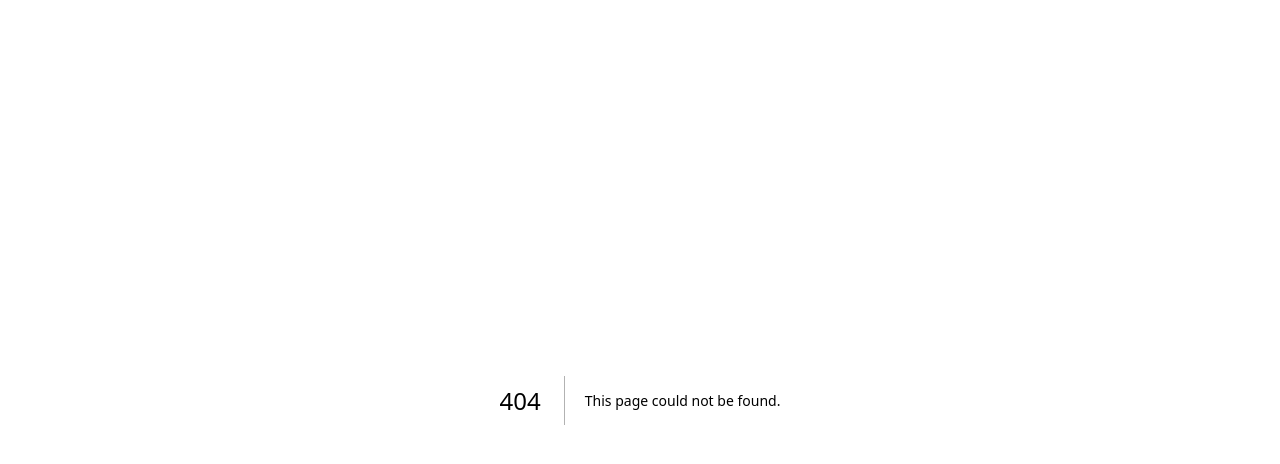
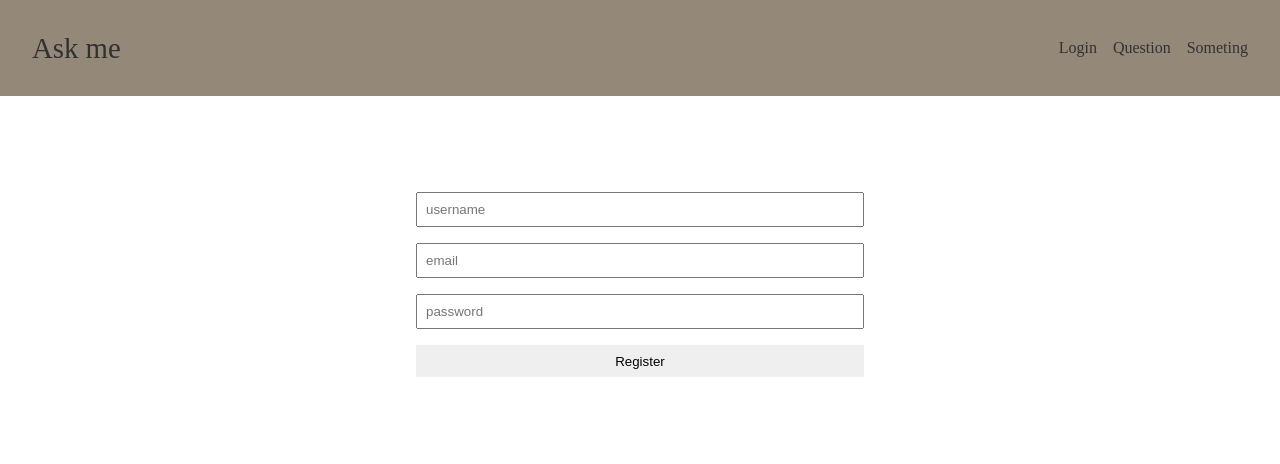
Before and after one commit to Pijus-Bilinskas/Ask-me-frontend, a Next.js app: page /register in a window 1280 px wide. Before the commit this address had no page. Shown: the top 464 px of the page. Built offline with nearby package versions, Linux system fonts and the light colour scheme.

Commit message:
made a register page with its form

```diff
--- /dev/null
+++ b/components/RegisterForm/RegisterForm.module.css
@@ -0,0 +1,20 @@
+.form {
+    display: flex;
+    flex-direction: column;
+    gap: 1rem;
+    margin: auto;
+    margin-top: 6rem;
+    width: 28rem;
+}
+
+.form input {
+    padding: 0.5rem;
+}
+
+.form button {
+    padding: 0.5rem;
+}
+
+.error {
+    color: var(--color-danger);
+}
--- /dev/null
+++ b/components/RegisterForm/RegisterForm.tsx
@@ -0,0 +1,84 @@
+import React, { useState } from "react";
+import styles from "./RegisterForm.module.css";
+import axios from "axios";
+import { useRouter } from "next/router";
+import Button from "../Button/Button";
+
+
+const RegisterForm = () => {
+    const router = useRouter();
+
+    const [email, setEmail] = useState("");
+    const [password, setPassword] = useState("");
+    const [name, setName] = useState("");
+    const [isError, setError] = useState(false);
+    const [isBadData, setBadData] = useState(false);
+
+    const onRegister = async () => {
+        const registerBody = {
+            name: name,
+            email: email,
+            password: password,
+        };
+
+        if(!name || !email || !password) {
+            setError(true);
+            return;
+        };
+
+
+        setError(false);
+
+        try{
+            const response = await axios.post(
+                `${process.env.SERVER_URL}/register`,
+                registerBody
+            );
+
+            if(response.status === 200) {
+                setBadData(false);
+                router.push("/login");
+            }
+
+            console.log("response", response)
+        } catch (err) {
+            setBadData(true);
+            console.log("err", err)
+        }
+    };
+
+    return(
+        <div className={styles.form}>
+            <input
+            value={name}
+            onChange={(e)=> setName(e.target.value)}
+            placeholder="username"
+            />
+
+            <input
+            value={email}
+            onChange={(e)=> setEmail(e.target.value)}
+            placeholder="email"
+            />
+
+            <input
+            type="password"
+            value={password}
+            onChange={(e)=> setPassword(e.target.value)}
+            placeholder="password"
+            />
+
+            <Button  onClick={onRegister} title="Register" />
+
+            {isError && (
+                <div className={styles.error}>Please fill all the boxes</div>
+            )}
+
+            {isBadData &&(
+                <div className={styles.error}>Provided incorrect data</div>
+            )}
+        </div>
+    );
+};
+
+export default RegisterForm;
--- a/pages/login/index.tsx
+++ b/pages/login/index.tsx
@@ -2,12 +2,17 @@ import React from "react";
 import Header from "../../components/Header/Header";
 import { links } from "../../constants/link";
 import LoginForm from "../../components/LoginForm/LoginForm";
+import Link from "next/link";
+import styles from "../../styles/Home.module.css";
 
 const Index = () => {
     return(
         <div>
             <Header logo={"Ask me"} links={links} />
             <LoginForm />
+            <div className={styles.linkWrapper}>
+            <Link href={"/register"}>Register</Link>
+            </div>
         </div>
     );
 };
--- /dev/null
+++ b/pages/register/index.tsx
@@ -0,0 +1,15 @@
+import React from "react";
+import Header from "../../components/Header/Header";
+import { links } from "../../constants/link";
+import RegisterForm from "../../components/RegisterForm/RegisterForm";
+
+const Index = () => {
+    return(
+        <div>
+            <Header logo={"Ask me"} links={links} />
+            <RegisterForm />
+        </div>
+    );
+};
+
+export default Index;
```
